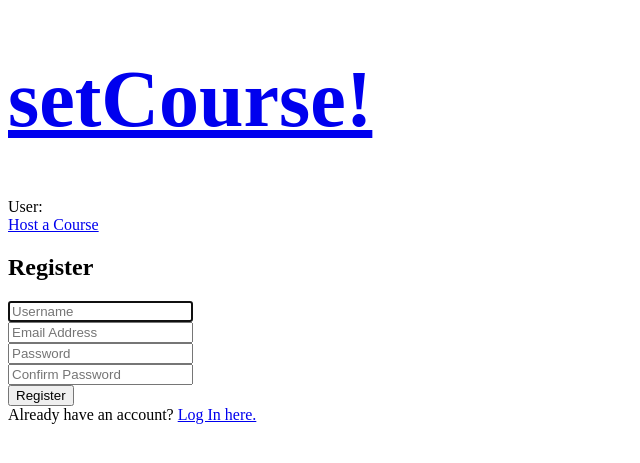
After one commit to mikeblochlevermore/setcourse, a Django app: page /register in a window 1280 px wide. The commit adds this page. Shown: the top 463 px of the page, without its empty margins (0-640 px from the left). Run offline with Django 4.2, Linux system fonts and the light colour scheme; some libraries are stand-ins or nearby versions.

```diff
--- a/setcourse/models.py
+++ b/setcourse/models.py
@@ -9,6 +9,7 @@ class User(AbstractUser):
 class Course(models.Model):
    host = models.ForeignKey(User, on_delete=models.CASCADE, related_name="course")
    title = models.CharField(max_length=264, default=None)
+   image = models.CharField(max_length=264, default=None)
    description = models.CharField(max_length=1024, default=None)
    practical = models.CharField(max_length=1024, default=None)
    price = models.IntegerField(default=0)
@@ -21,6 +22,7 @@ class Course(models.Model):
             "id": self.id,
             "host": f"{self.host}",
             "title": self.title,
+            "image": self.image,
             "description": self.description,
             "practical": self.practical,
             "price": self.price,
--- a/setcourse/static/setcourse/styles.css
+++ b/setcourse/static/setcourse/styles.css
@@ -1,3 +1,3 @@
 h1 {
-    font-size: 200px;
+    font-size: 80px;
 }
--- /dev/null
+++ b/setcourse/templates/setcourse/layout.html
@@ -0,0 +1,32 @@
+{% load static %}
+
+<!DOCTYPE html>
+<html lang="en">
+    <head>
+        <title>{% block title %}setCourse{% endblock %}</title>
+        <link href="{% static 'setcourse/styles.css' %}" rel="stylesheet">
+        <script src="https://kit.fontawesome.com/ba3c673c5b.js" crossorigin="anonymous"></script>
+        {% block script %}
+        <script src="{% static 'setcourse/setcourse.js' %}"></script>
+        {% endblock %}
+    </head>
+    <body>
+
+      <header>
+        <a href="{% url 'index' %}"><h1>setCourse!</h1></a>
+        <div>User: {{ user.username }}</div>
+        <a href="{% url 'new_course' %}">Host a Course</a>
+      </header>
+
+      <main>
+          {% block body %}
+          {% endblock %}
+      </main>
+
+        {% if user.is_authenticated %}
+        <nav>
+          <div>Nav</div>
+        </nav>
+        {% endif %}
+    </body>
+</html>
--- /dev/null
+++ b/setcourse/templates/setcourse/register.html
@@ -0,0 +1,30 @@
+{% extends "setcourse/layout.html" %}
+
+{% block body %}
+
+    <h2>Register</h2>
+
+    {% if message %}
+        <div>{{ message }}</div>
+    {% endif %}
+
+    <form action="{% url 'register' %}" method="post">
+        {% csrf_token %}
+        <div class="form-group">
+            <input class="form-control" autofocus type="text" name="username" placeholder="Username">
+        </div>
+        <div class="form-group">
+            <input class="form-control" type="email" name="email" placeholder="Email Address">
+        </div>
+        <div class="form-group">
+            <input class="form-control" type="password" name="password" placeholder="Password">
+        </div>
+        <div class="form-group">
+            <input class="form-control" type="password" name="confirmation" placeholder="Confirm Password">
+        </div>
+        <input class="btn btn-primary" type="submit" value="Register">
+    </form>
+
+    <div>Already have an account? <a href="{% url 'index' %}">Log In here.</a></div>
+
+{% endblock %}
--- a/setcourse/urls.py
+++ b/setcourse/urls.py
@@ -3,4 +3,8 @@ from . import views
 
 urlpatterns = [
     path("", views.index, name="index"),
+    path("login", views.login_view, name="login"),
+    path("logout", views.logout_view, name="logout"),
+    path("register", views.register, name="register"),
+    path("new_course", views.new_course, name="new_course"),
 ]
--- a/setcourse/views.py
+++ b/setcourse/views.py
@@ -1,6 +1,69 @@
 from django.shortcuts import render
-from django.http import HttpResponse
+from django.http import HttpResponse, HttpResponseRedirect, JsonResponse
+from django.contrib.auth import authenticate, login, logout
+from django.urls import reverse
+from django.db import IntegrityError
+
+from .models import User
 
 # Create your views here.
 def index(request):
     return render(request, "setcourse/index.html")
+
+
+def new_course(request):
+    if request.method == "GET":
+        return render(request, "setcourse/new_course.html")
+
+
+
+def login_view(request):
+    if request.method == "POST":
+
+        # Attempt to sign user in
+        username = request.POST["username"]
+        password = request.POST["password"]
+        user = authenticate(request, username=username, password=password)
+
+        # Check if authentication successful
+        if user is not None:
+            login(request, user)
+            return HttpResponseRedirect(reverse("index"))
+        else:
+            return render(request, "setcourse/login.html", {
+                "message": "Invalid username and/or password."
+            })
+    else:
+        return render(request, "setcourse/login.html")
+
+
+def logout_view(request):
+    logout(request)
+    return HttpResponseRedirect(reverse("index"))
+
+
+def register(request):
+    if request.method == "POST":
+        username = request.POST["username"]
+        email = request.POST["email"]
+
+        # Ensure password matches confirmation
+        password = request.POST["password"]
+        confirmation = request.POST["confirmation"]
+        if password != confirmation:
+            return render(request, "setcourse/register.html", {
+                "message": "Passwords must match."
+            })
+
+        # Attempt to create new user
+        try:
+            user = User.objects.create_user(username, email, password)
+            user.save()
+        except IntegrityError:
+            return render(request, "network/register.html", {
+                "message": "Username already taken."
+            })
+        login(request, user)
+        return HttpResponseRedirect(reverse("index"))
+    else:
+        return render(request, "setcourse/register.html")
```
Also changed, not shown: setcourse/templates/setcourse/index.html (+38 -3 lines), setcourse/templates/setcourse/new_course.html (added, +55 -0 lines), db.sqlite3, setcourse/migrations/0002_course_image.py (added), setcourse/static/setcourse/setcourse.js (added).
